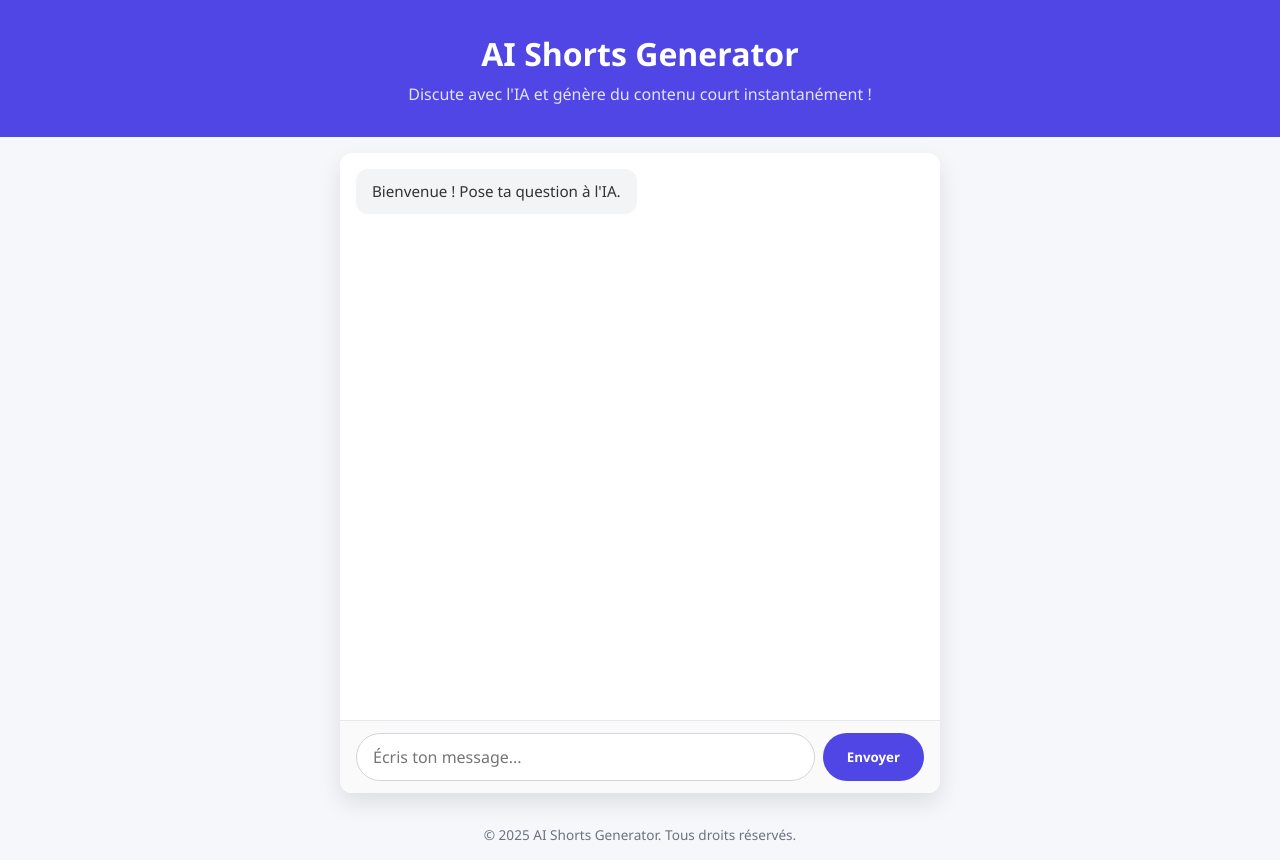
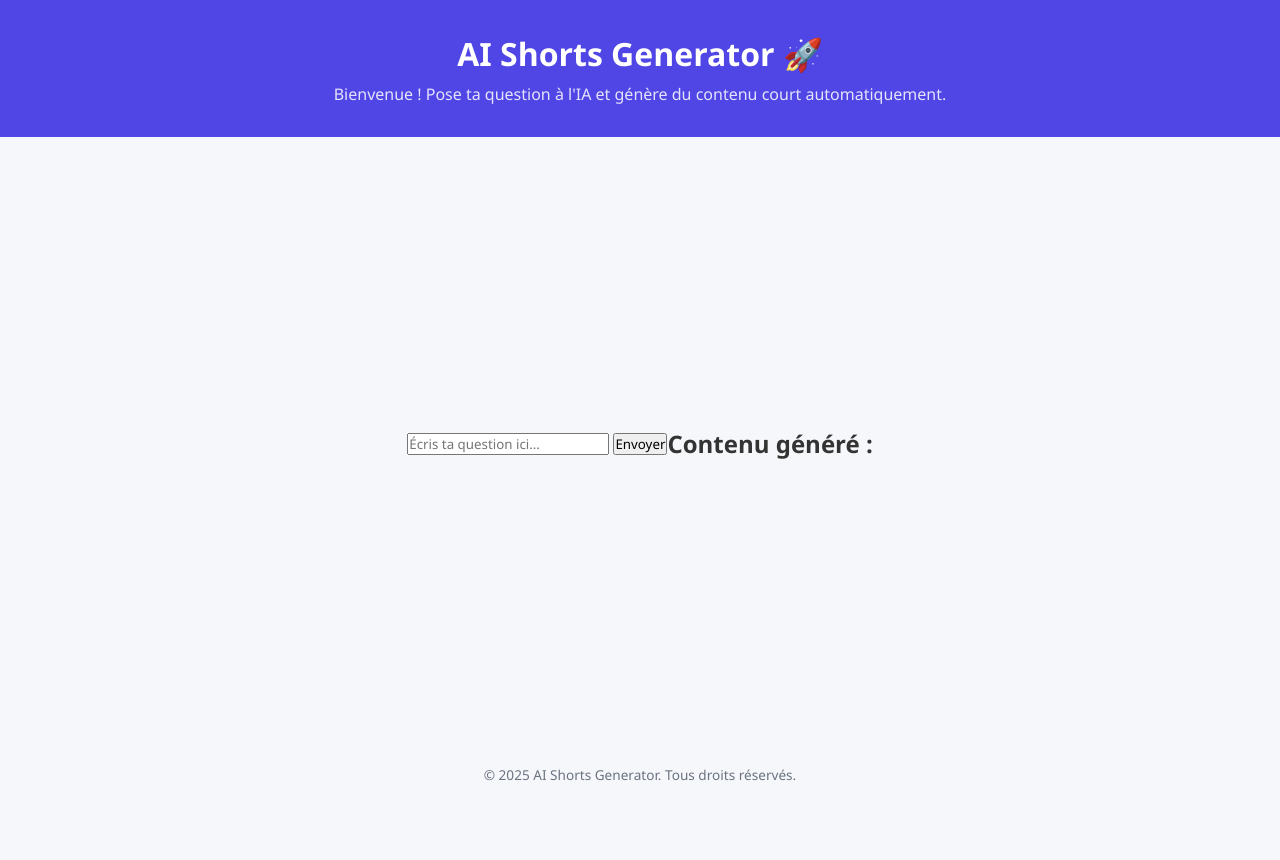
Before and after one commit to theot44240-tech/Ai-video-generator, a website: page public/index.html in a window 1280 px wide. After the commit the page ends 800 px from the top, so only its background shows below. Drawn offline with Linux system fonts and the light colour scheme.

Commit message:
Update index.html

```diff
--- a/public/index.html
+++ b/public/index.html
@@ -3,44 +3,39 @@
 <head>
   <meta charset="UTF-8">
   <meta name="viewport" content="width=device-width, initial-scale=1.0">
-  <title>AI Shorts Generator</title>
+  <meta name="description" content="AI Shorts Generator - Génère des contenus vidéo courts via IA.">
+  <meta name="author" content="Ton Nom">
+  <title>AI Shorts Generator 🚀</title>
   <link rel="stylesheet" href="style.css">
-  <link rel="icon" href="favicon.ico">
-  <meta name="description" content="Discute avec notre intelligence artificielle et génère du contenu court rapidement.">
+  <link rel="icon" type="image/png" href="favicon.png">
 </head>
 <body>
-  <!-- Header -->
   <header>
-    <h1>AI Shorts Generator</h1>
-    <p>Discute avec l'IA et génère du contenu court instantanément !</p>
+    <h1>AI Shorts Generator 🚀</h1>
+    <p>Bienvenue ! Pose ta question à l'IA et génère du contenu court automatiquement.</p>
   </header>
 
-  <!-- Chat principal -->
   <main>
-    <section class="chat-section">
-      <div id="chat-container" class="chat-container">
-        <!-- Les messages utilisateur et IA apparaîtront ici -->
-      </div>
-
-      <form id="chat-form" class="chat-form">
-        <input
-          type="text"
-          id="chat-input"
-          placeholder="Écris ton message..."
-          autocomplete="off"
-          required
-        />
+    <section id="chat-section">
+      <form id="chat-form">
+        <input type="text" id="user-message" placeholder="Écris ta question ici..." required autocomplete="off">
         <button type="submit">Envoyer</button>
       </form>
+      <div id="chat-log"></div>
+    </section>
+
+    <section id="shorts-section">
+      <h2>Contenu généré :</h2>
+      <div id="shorts-container">
+        <!-- Les shorts vidéo générés par l'IA apparaîtront ici -->
+      </div>
     </section>
   </main>
 
-  <!-- Footer -->
   <footer>
     <p>© 2025 AI Shorts Generator. Tous droits réservés.</p>
   </footer>
 
-  <!-- Script JS -->
-  <script src="script.js"></script>
+  <script src="script.js" type="module"></script>
 </body>
 </html>
```
